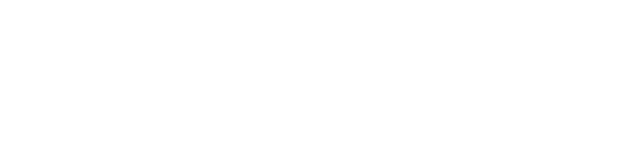
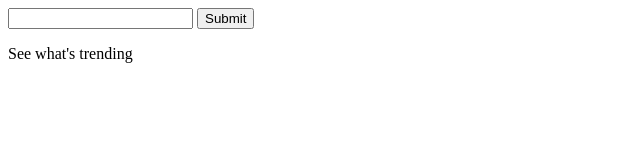
Before and after one commit to Nicknaem/Gifme, a plain HTML site: page index.html in a window 1280 px wide. Shown: the whole page, without its empty margins (0-640 px from the left). Drawn offline with Linux system fonts and the light colour scheme.

Commit message:
starting developement, basic markup

```diff
--- a/index.html
+++ b/index.html
@@ -5,7 +5,25 @@
     <meta name="viewport" content="width=device-width, initial-scale=1.0">
     <title>Document</title>
 </head>
+<style>
+
+</style>
 <body>
-
+    <header>
+        <h1 class="title"></h1>
+        <nav>
+            <!-- contains always 6 elements -->
+        </nav>
+        <div class="search-bar">
+            <form action="">
+                <input type="text" name="" id="">
+                <input type="submit" value="Submit">
+            </form>
+            <div>See what's trending</div>
+        </div>
+    </header>
+    <main class=".container">
+        <!-- rendered gifs go here -->
+    </main>
 </body>
 </html>
```
Also changed, not shown: devLog.txt (added).
